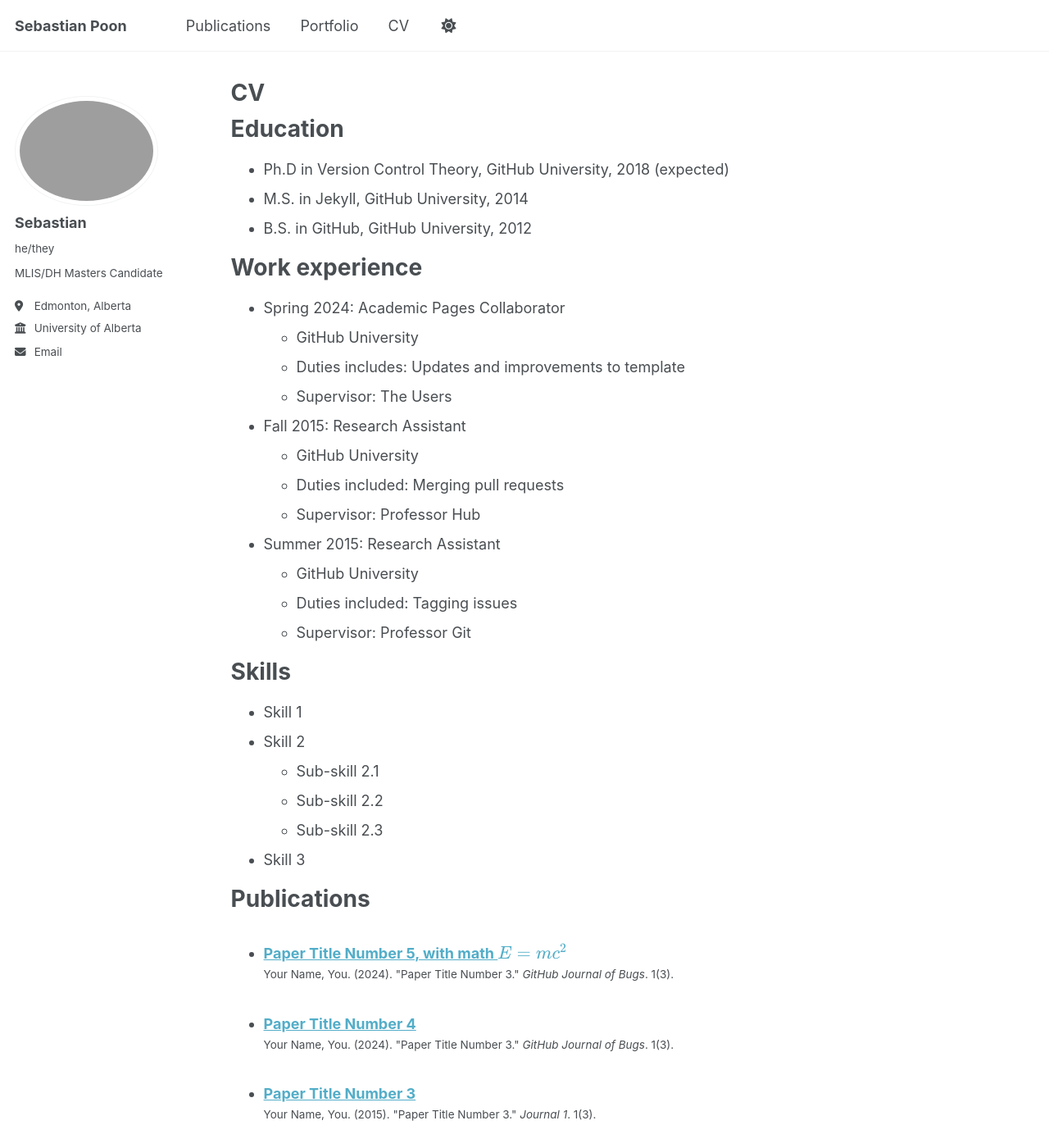
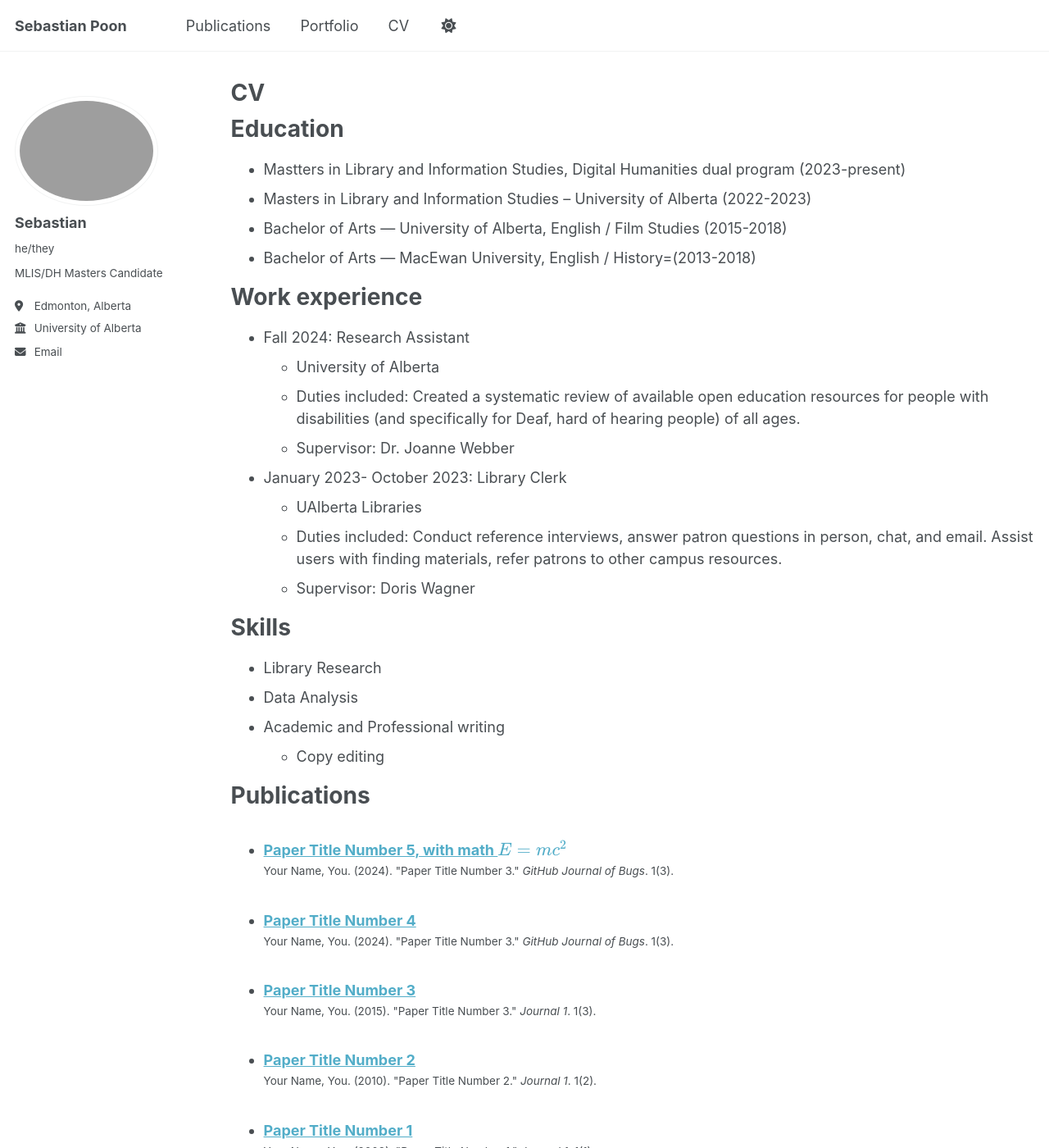
Before and after one commit to hollow-bastian/poons, a Jekyll site: the page built from _pages/cv.md, in a window 1280 px wide and 1400 px high. Shown: the whole window at 82% size. Built offline with Jekyll 4.4.1, drawn with Linux system fonts in a browser that asks for light colours; some of the changed text lies outside the part shown.

Commit message:
Added CV info

```diff
--- a/_pages/cv.md
+++ b/_pages/cv.md
@@ -11,35 +11,31 @@ redirect_from:
 
 Education
 ======
-* Ph.D in Version Control Theory, GitHub University, 2018 (expected)
-* M.S. in Jekyll, GitHub University, 2014
-* B.S. in GitHub, GitHub University, 2012
+* Mastters in Library and Information Studies, Digital Humanities dual program (2023-present)
+* Masters in Library and Information Studies – University of Alberta (2022-2023)
+* Bachelor of Arts — University of Alberta, English / Film Studies (2015-2018)
+* Bachelor of Arts — MacEwan University, English / History=(2013-2018)
+
 
 Work experience
 ======
-* Spring 2024: Academic Pages Collaborator
-  * GitHub University
-  * Duties includes: Updates and improvements to template
-  * Supervisor: The Users
 
-* Fall 2015: Research Assistant
-  * GitHub University
-  * Duties included: Merging pull requests
-  * Supervisor: Professor Hub
+* Fall 2024: Research Assistant
+  * University of Alberta
+  * Duties included: Created a systematic review of available open education resources for people with disabilities (and specifically for Deaf, hard of hearing people) of all ages.
+  * Supervisor: Dr. Joanne Webber
 
-* Summer 2015: Research Assistant
-  * GitHub University
-  * Duties included: Tagging issues
-  * Supervisor: Professor Git
+* January 2023- October 2023: Library Clerk
+  * UAlberta Libraries
+  * Duties included: Conduct reference interviews, answer patron questions in person, chat, and email. Assist users with finding materials, refer patrons to other campus resources.
+  * Supervisor: Doris Wagner
 
 Skills
 ======
-* Skill 1
-* Skill 2
-  * Sub-skill 2.1
-  * Sub-skill 2.2
-  * Sub-skill 2.3
-* Skill 3
+* Library Research
+* Data Analysis
+* Academic and Professional writing
+  * Copy editing
 
 Publications
 ======
```
Also changed, not shown: other parts of _pages/cv.md (+0 -4 lines).
